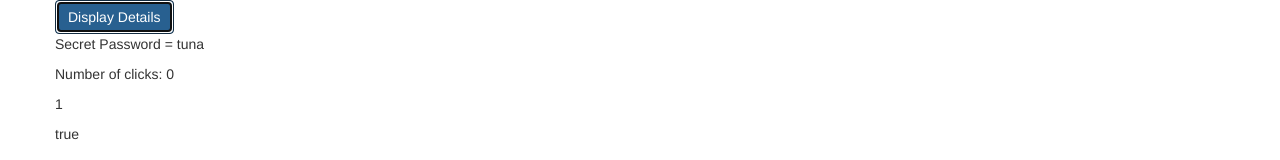
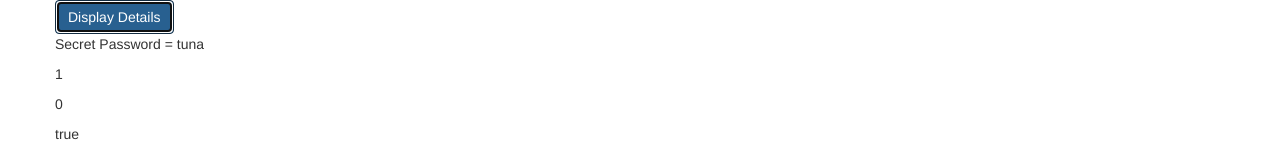
Before and after one commit to JitNub/my-first-app, an Angular app: page / in a window 1280 px wide. Both pictures are taken after a click on the button "Display Details". Shown: the top 160 px of the page. Built offline with nearby package versions, Linux system fonts and the light colour scheme.

Commit message:
Done for
the day

```diff
--- a/src/app/homework043/homework043.component.css
+++ b/src/app/homework043/homework043.component.css
@@ -0,0 +1,3 @@
+.white-text {
+  color: white;
+}
--- a/src/app/homework043/homework043.component.html
+++ b/src/app/homework043/homework043.component.html
@@ -4,7 +4,13 @@
 
 <p *ngIf="showPassword === true">Secret Password = {{ secretPassword }}</p>
 <!-- <ng-template #noPassword><p>Nothing to see here!</p></ng-template> -->
-<p *ngFor="let click of clickMax">Number of clicks: {{ click }}</p>
+<p
+  *ngFor="let logItems of log"
+  [ngStyle]="{ backgroundColor: logItems >= 5 ? 'blue' : 'transparent' }"
+  [ngClass]="{ 'white-text': logItems >= 5 }"
+>
+  {{ logItems }}
+</p>
 
 <p>{{ clickNumber }}</p>
 <p>{{ showPassword }}</p>
--- a/src/app/homework043/homework043.component.ts
+++ b/src/app/homework043/homework043.component.ts
@@ -9,14 +9,17 @@ export class Homework043Component {
   showPassword = false;
   secretPassword = 'tuna';
   clickNumber = 0;
-  clickMax = [];
+  log = [];
 
   displayDetails() {
-    this.showPassword
+    /* this.showPassword
       ? (this.showPassword = false)
       : (this.showPassword = true);
 
-    this.clickMax = [this.clickNumber++];
+    this.clickMax = [this.clickNumber++]; */
+
+    this.showPassword = !this.showPassword;
+    this.log.push(this.log.length + 1);
 
     /*  this.clickMax.forEach((element) => {
       console.log(element);
```
